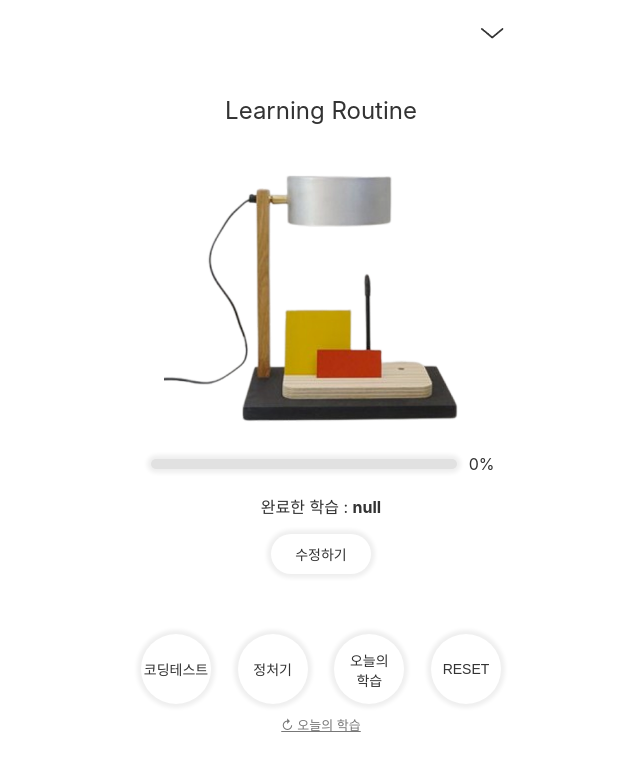
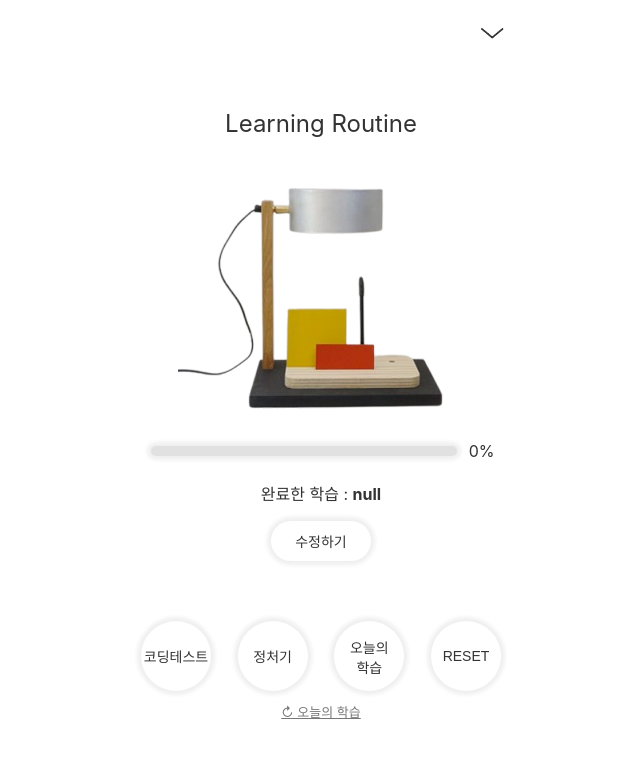
Before and after one commit to miyaajd/my-routine-app, a React (Create React App) app: page /learning in a window 1280 px wide. Shown: the top 770 px of the page, without its empty margins (319-959 px from the left). Built offline with nearby package versions, Linux system fonts and the light colour scheme; a web font is replaced by a local one.

Commit message:
edit img size

```diff
--- a/src/pages/Learning/Learning.scss
+++ b/src/pages/Learning/Learning.scss
@@ -17,7 +17,7 @@
     width: 100%;
     position: relative;
     img {
-      width: 75%;
+      width: 68%;
       display: block;
       margin: auto;
       padding-right: 20px;
```
